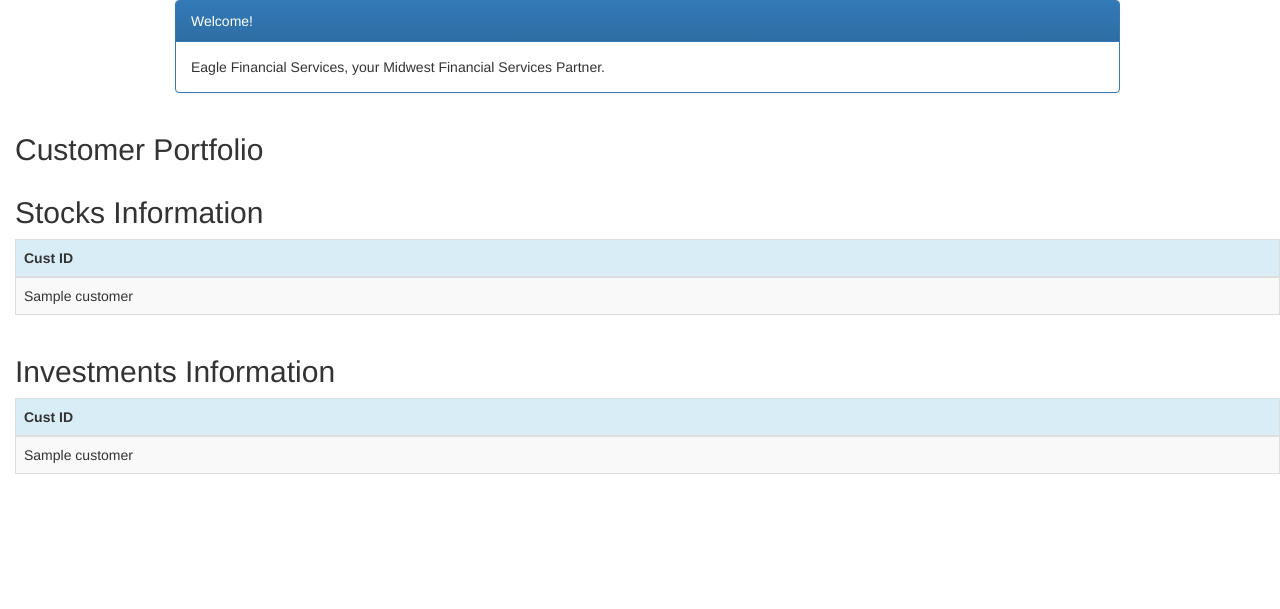
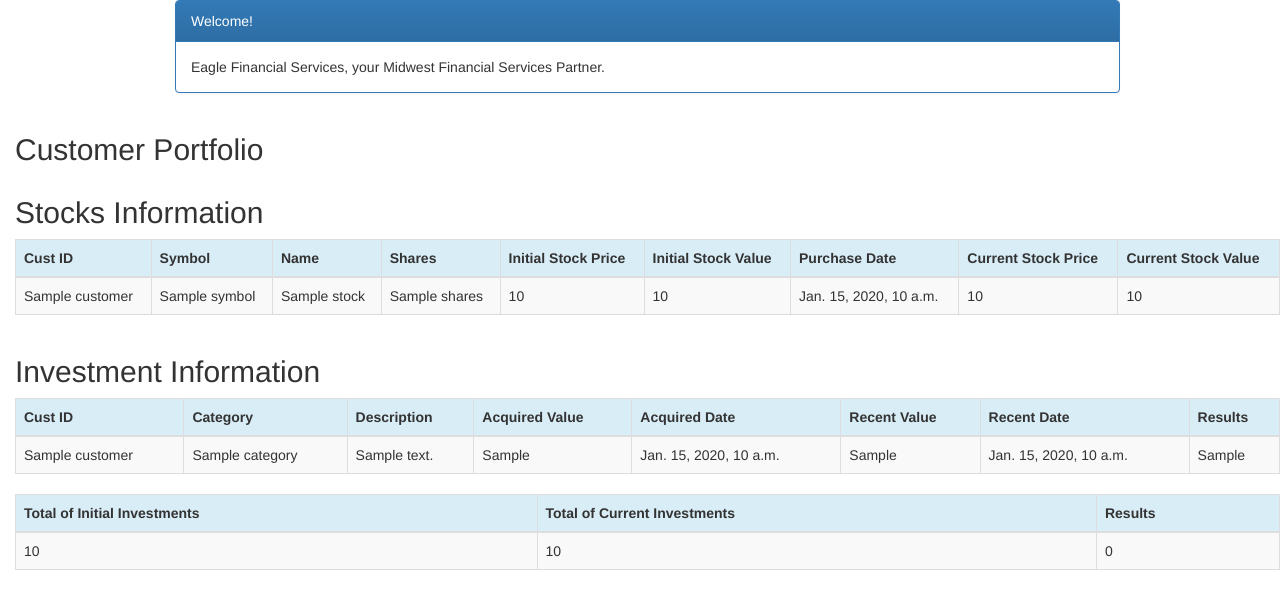
Before and after one commit to SriniVishnu/efsblog2, a Django app: template portfolio/templates/portfolio/portfolio.html in a window 1280 px wide. Shown: the top 609 px of the page. Run offline with Django 3.2, Linux system fonts and the light colour scheme; the template is opened without the code that fills it: most values are stand-ins (such as "Sample title", 1, 10 or a date in 2020); some libraries are stand-ins or nearby versions.

Commit message:
IP3 First commit

```diff
--- a/portfolio/templates/portfolio/portfolio.html
+++ b/portfolio/templates/portfolio/portfolio.html
@@ -39,6 +39,14 @@
         <tr class="bg-info">
 
             <th>Cust ID</th>
+            <th>Symbol</th>
+            <th>Name</th>
+            <th>Shares</th>
+            <th>Initial Stock Price</th>
+            <th>Initial Stock Value</th>
+            <th>Purchase Date</th>
+            <th>Current Stock Price</th>
+            <th>Current Stock Value</th>
 
         </tr>
         </thead>
@@ -46,7 +54,14 @@
         {% for stock in stocks %}
             <tr>
                 <td>{{ stock.customer }}</td>
-
+                    <td>{{ stock.symbol }}</td>
+                    <td>{{ stock.name }}</td>
+                    <td>{{ stock.shares }}</td>
+                    <td>{{ stock.purchase_price }}</td>
+                    <td>{{ stock.initial_stock_value }}</td>
+                    <td>{{ stock.purchase_date }}</td>
+                    <td>{{ stock.current_stock_price }}</td>
+                    <td>{{ stock.current_stock_value }}</td>
 
             </tr>
         {% endfor %}
@@ -55,7 +70,7 @@
 </div>
 
 <div class="row">
-    <h2 style="padding-left: 15Px">Investments Information</h2>
+    <h2 style="padding-left: 15Px">Investment Information</h2>
 </div>
 <div>
     <table class="table table-striped table-bordered table-hover">
@@ -63,6 +78,13 @@
         <tr class="bg-info">
 
             <th>Cust ID</th>
+            <th>Category</th>
+            <th>Description</th>
+            <th>Acquired Value</th>
+            <th>Acquired Date</th>
+            <th>Recent Value</th>
+            <th>Recent Date</th>
+            <th>Results</th>
 
         </tr>
         </thead>
@@ -70,10 +92,38 @@
         {% for investment in investments %}
             <tr>
                 <td>{{ investment.customer }}</td>
-
+                <td>{{ investment.category }}</td>
+                <td>{{ investment.description }}</td>
+                <td>{{ investment.acquired_value }}</td>
+                <td>{{ investment.acquired_date }}</td>
+                <td>{{ investment.recent_value }}</td>
+                <td>{{ investment.recent_date }}</td>
+                <td>{{ investment.results_by_investment }}</td>
 
             </tr>
         {% endfor %}
         </tbody>
     </table>
 </div>
+
+<div>
+    <table class="table table-striped table-bordered table-hover">
+        <thead>
+        <tr class="bg-info">
+
+            <th>Total of Initial Investments</th>
+            <th>Total of Current Investments</th>
+            <th>Results</th>
+
+        </tr>
+        </thead>
+        <tbody>
+            <tr>
+                <td>{{ sum_acquired_value.acquired_value__sum }}</td>
+                <td>{{ sum_recent_value.recent_value__sum }}</td>
+                <td>{{ sum_recent_value.recent_value__sum | sub:sum_acquired_value.acquired_value__sum}}</td>
+
+            </tr>
+        </tbody>
+    </table>
+</div>
--- a/portfolio/urls.py
+++ b/portfolio/urls.py
@@ -1,5 +1,7 @@
 from django.conf.urls import url
 from . import views
+from rest_framework.urlpatterns import format_suffix_patterns
+
 
 urlpatterns = [
     url(r'^$', views.home, name='home'),
@@ -16,6 +18,7 @@
     url(r'^investment/(?P<pk>\d+)/delete/$', views.investment_delete, name='investment_delete'),
     url(r'^investment/(?P<pk>\d+)/edit/$', views.investment_edit, name='investment_edit'),
     url(r'^investment/create/$', views.investment_new, name='investment_new'),
-
+    url(r'^customers_json/', views.CustomerList.as_view()),
 
 ]
+urlpatterns = format_suffix_patterns(urlpatterns)
```
Also changed, not shown: efsblog/settings.py (+4 -37 lines), portfolio/models.py (+15 -0 lines), portfolio/serializers.py (added, +9 -0 lines), portfolio/views.py (+20 -60 lines).
